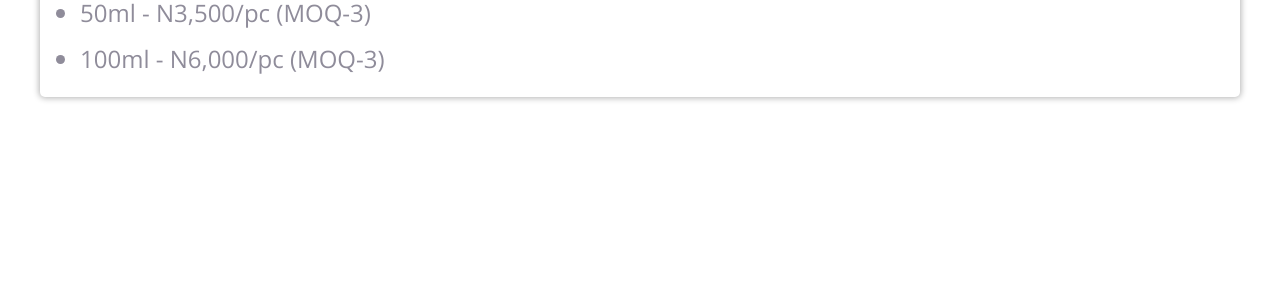
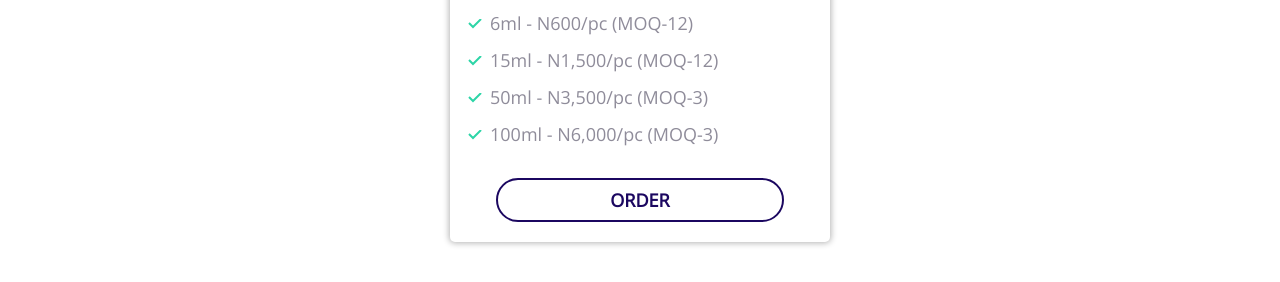
Before and after one commit to CDiala/kluez-perfumery, a plain HTML site: page index.html in a window 1280 px wide. Shown: the part 527-809 px from the top of the page. Drawn offline with nearby package versions, Linux system fonts and the light colour scheme; a web font is replaced by a local one.

Commit message:
Modified the price card component.

```diff
--- a/CSS/styles.css
+++ b/CSS/styles.css
@@ -1,6 +1,6 @@
 /* Color Palette */
 :root {
-  /* --color-accent: #ff3400; */
+  --color-accent: #ff3400;
   --color-body: #8f8c9a;
   --color-body-dark: #5c5577;
   --color-heading: #1b0760;
@@ -8,8 +8,8 @@
   --color-primary: #2584ff;
   --color-secondary: #00d9ff;
   --color-nav-content: #d0cdda;
-  /* --color-badge-primary: #126de4; */
-  /* --color-badge-secondary: #02cdf1; */
+  --color-badge-primary: #126de4;
+  --color-badge-secondary: #02cdf1;
 }
 
 *,
@@ -263,11 +263,22 @@ p {
   /* border: 1px solid grey; */
   border-radius: 5px;
   box-shadow: 0 0 6px 1px rgb(0 0 0 / 30%);
-  margin: 4rem;
-  /* width: 450px; */
+  /*consider removing the 3 styles below
+  when putting the cards in a grid, in
+  case it affects the presentation.*/
+  margin: 4rem auto;
+  max-width: 380px;
+  transition: all 0.3s ease-out;
+  width: 90%;
+}
+
+.pricing:hover {
+  transform: scale(1.05);
 }
 
 .pricing .pricing__header {
+  font-size: 3rem;
+  margin-top: 0;
   padding: 1rem 4rem;
   text-align: center;
   text-transform: capitalize;
@@ -275,14 +286,50 @@ p {
 
 .price__list {
   margin: 0;
-  padding: 0 0 1rem 4rem;
+  padding: 0 0 1rem 3rem;
   /* padding-right: 0; */
 }
 
 .price__list li {
   list-style-image: url(../images/tick.svg);
+  font-size: 1.8rem;
+}
+
+.price__card {
+  padding: 1rem;
 }
 
 .price__card li {
   margin: 1rem 0;
 }
+
+/* buttons */
+.btn {
+  border-radius: 50px;
+  display: block;
+  font-size: 1.8rem;
+  font-weight: bold;
+  margin: 1rem auto;
+  outline: none;
+  padding: 1rem 2rem;
+  text-transform: uppercase;
+  transition: all 0.3s;
+  width: 80%;
+}
+
+.btn-primary {
+  background-color: var(--color-plain);
+  border: 2px solid var(--color-heading);
+  color: var(--color-heading);
+}
+
+/* .btn-secondary {
+    background-color: var(--color-plain);
+    color: var(--color-heading);
+} */
+
+.btn:hover {
+  background-color: var(--color-heading);
+  color: var(--color-plain);
+  cursor: pointer;
+}
--- a/index.html
+++ b/index.html
@@ -26,6 +26,7 @@
                 <li>1000ml (1kg) - N39,000</li>
                 <li>1 carton (500ml/kg) - N722,000</li>
             </ul>
+            <button class="btn btn-primary">Order</button>
         </div>
     </article>
     <article class="pricing">
@@ -40,6 +41,7 @@
                 <li>50ml - N3,500/pc (MOQ-3)</li>
                 <li>100ml - N6,000/pc (MOQ-3)</li>
             </ul>
+            <button class="btn btn-primary">Order</button>
         </div>
     </article>
 
```
Also changed, not shown: components/price-card.html (+2 -0 lines), images/tick.svg (added).
